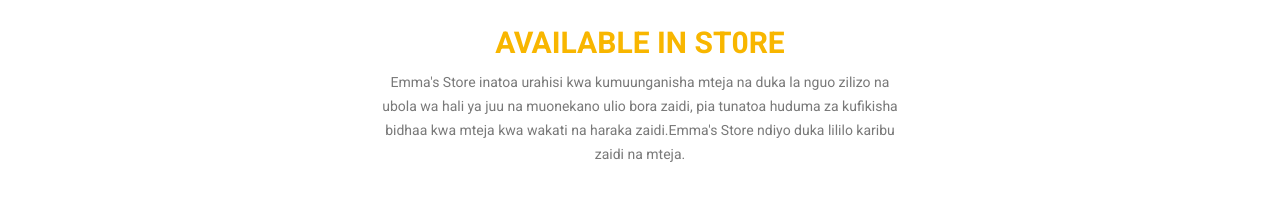
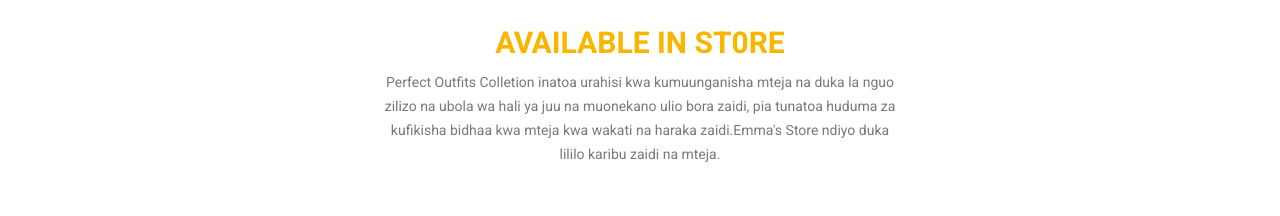
Before and after one commit to mashaka38/emma, a plain HTML site: page collection.html in a window 1280 px wide. Shown: the part 133-349 px from the top of the page. Drawn offline with Linux system fonts and the light colour scheme.

Commit message:
Update collection.html

```diff
--- a/collection.html
+++ b/collection.html
@@ -6,7 +6,7 @@
   <meta charset="utf-8" />
   <meta name="viewport" content="width=device-width, initial-scale=1, shrink-to-fit=no" />
   <link rel="icon" href="img/favicon.png" type="image/png" />
-  <title>Emma's Store</title>
+  <title>Perfect Outfits Colletion</title>
   <!-- Bootstrap CSS -->
   <link rel="stylesheet" href="css/bootstrap.css" />
   <link rel="stylesheet" href="vendors/linericon/style.css" />
@@ -182,7 +182,7 @@
           <div class="row d-flex justify-content-center">
             <div class="col-lg-6 text-center">
               <h2><b>AVAILABLE IN ST0RE</b></h2>
-              <p>Emma's Store inatoa urahisi kwa kumuunganisha mteja na duka la nguo zilizo na ubola wa hali ya juu na muonekano ulio bora zaidi, pia tunatoa huduma za kufikisha bidhaa kwa mteja kwa wakati na haraka zaidi.Emma's Store ndiyo duka lililo karibu zaidi na mteja.</p>
+              <p>Perfect Outfits Colletion inatoa urahisi kwa kumuunganisha mteja na duka la nguo zilizo na ubola wa hali ya juu na muonekano ulio bora zaidi, pia tunatoa huduma za kufikisha bidhaa kwa mteja kwa wakati na haraka zaidi.Emma's Store ndiyo duka lililo karibu zaidi na mteja.</p>
               <a class="main_btn mt-40" href="contact.html">HUDUMA KWA WATEJA</a>
             </div>
           </div>
```
